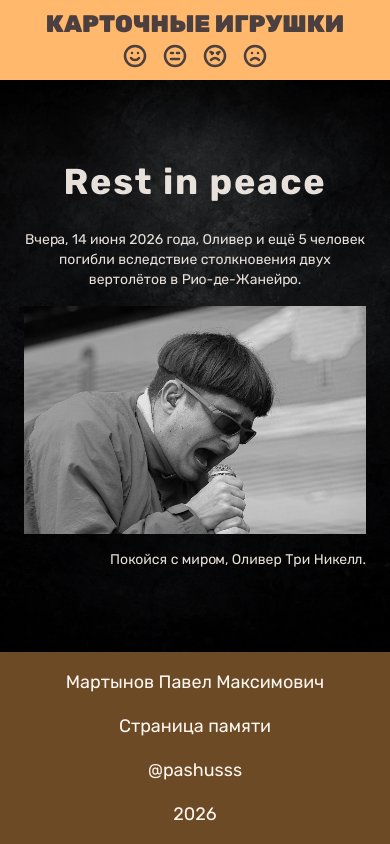
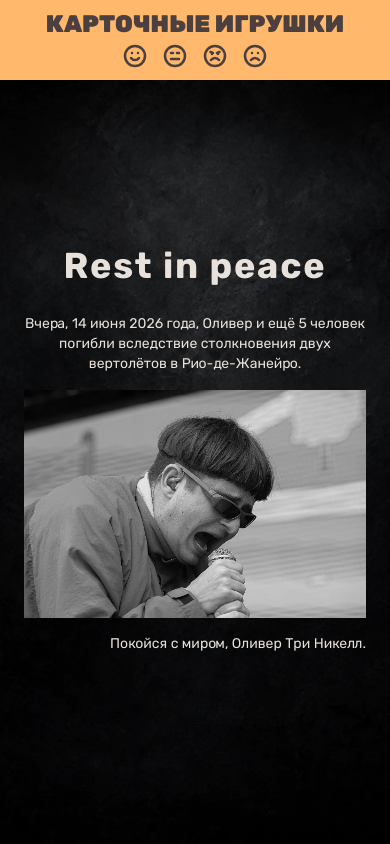
Before and after one commit to pashus/card-mini-games, a React (Vite) app in the folder frontend/: page /rip in a window 390 px wide. Shown: the top 844 px of the page. Built offline with nearby package versions, Linux system fonts and the light colour scheme.

Commit message:
chore: изменить лэйаут

```diff
--- a/frontend/src/components/layout/header.tsx
+++ b/frontend/src/components/layout/header.tsx
@@ -1,9 +1,16 @@
+import { cn } from "@/lib/utils";
 import { LuAngry, LuAnnoyed, LuFrown, LuSmile } from "react-icons/lu";
 import { Link } from "react-router-dom";
 
-export function Header() {
+interface HeaderProps {
+  className?: string;
+}
+
+export function Header({ className }: HeaderProps) {
   return (
-    <header className="header bg-header flex min-h-20 px-6 py-2">
+    <header
+      className={cn(`header bg-header flex min-h-20 px-6 py-2`, className)}
+    >
       <div className="mx-auto flex w-full max-w-[1920px] flex-col items-center gap-1 text-center sm:flex-row sm:justify-between sm:gap-0 lg:px-12">
         <Link
           to="/"
--- a/frontend/src/components/layout/layout.tsx
+++ b/frontend/src/components/layout/layout.tsx
@@ -10,10 +10,22 @@ export function Layout() {
 
   return (
     <div className="flex min-h-svh flex-col">
-      <Header />
+      <div className="flex min-h-svh flex-1 flex-col sm:hidden">
+        <Header />
+        <main
+          className={cn(
+            `flex flex-1 flex-col px-0`,
+            isNotFoundPage || isRipPage ? "" : "pt-6 pb-12 lg:px-12",
+          )}
+        >
+          <Outlet />
+        </main>
+      </div>
+
+      <Header className="hidden sm:flex" />
       <main
         className={cn(
-          `flex flex-1 flex-col px-0`,
+          `hidden flex-1 flex-col px-0 sm:flex`,
           isNotFoundPage || isRipPage ? "" : "pt-6 pb-12 lg:px-12",
         )}
       >
--- a/frontend/src/components/rest-in-peace/rest-in-peace.tsx
+++ b/frontend/src/components/rest-in-peace/rest-in-peace.tsx
@@ -8,10 +8,10 @@ export function RestInPeace() {
         backgroundPosition: "center",
       }}
     >
-      <h1 className="self-center text-center text-4xl font-bold tracking-wider opacity-90">
+      <h1 className="self-center pt-6 text-center text-4xl font-bold tracking-wider opacity-90">
         Rest in peace
       </h1>
-      <section className="mx-auto flex w-full max-w-7xl flex-col items-center gap-4 self-center px-6 pt-7 text-center lg:px-0">
+      <section className="mx-auto mb-12 flex w-full max-w-7xl flex-col items-center gap-4 self-center px-6 pt-7 text-center lg:px-0">
         <p className="text-center text-sm opacity-90 sm:text-base">
           Вчера, 14 июня 2026 года, Оливер и ещё 5 человек погибли вследствие
           столкновения двух вертолётов в Рио-де-Жанейро.
```
